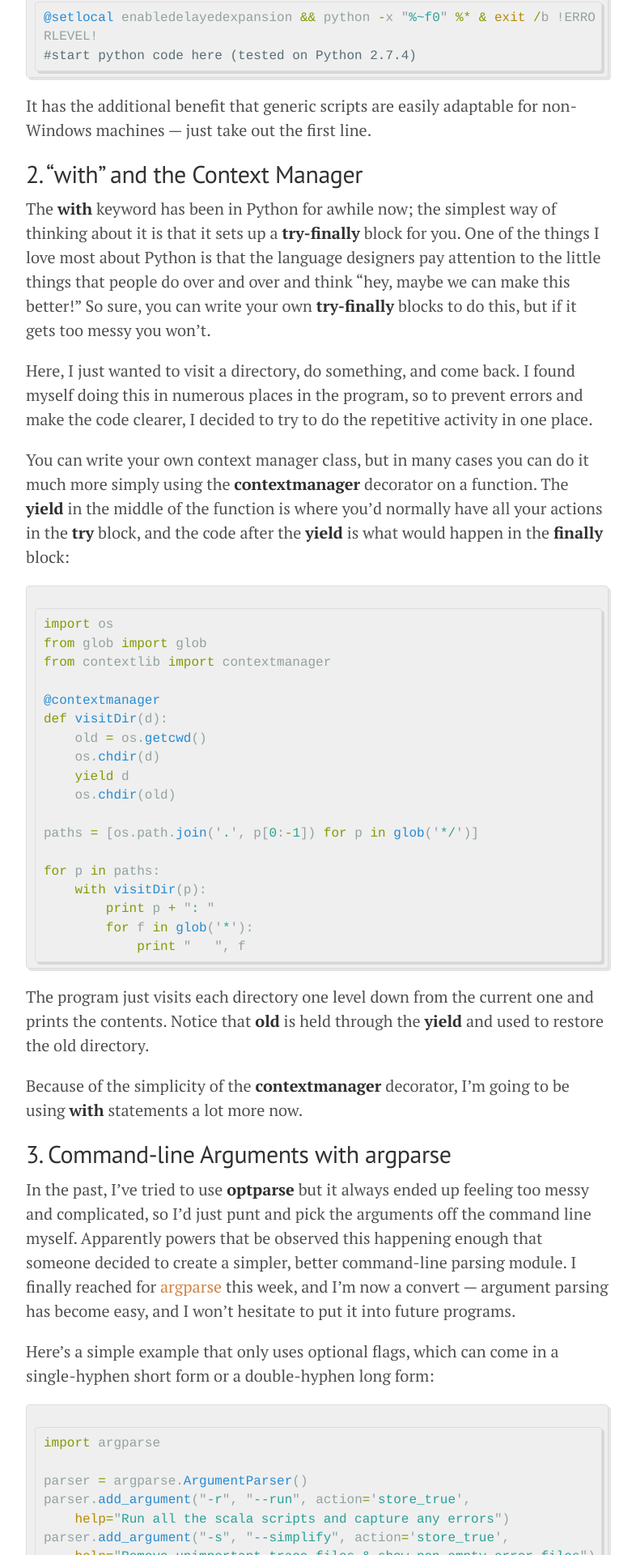
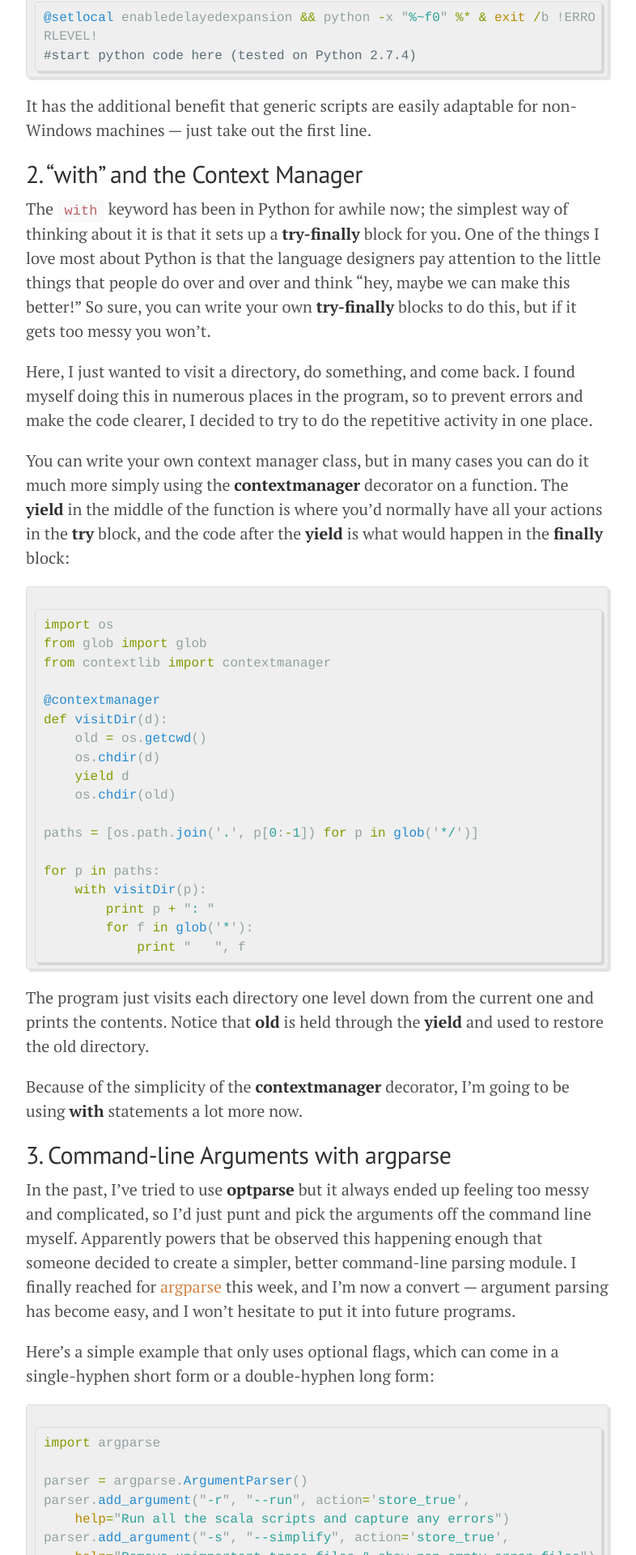
Before and after one commit to djaus2/BruceEckel.github.io, a Jekyll site: the page built from _posts/2014-12-05-a-heaping-helping-of-python-goodness.md, in a window 1280 px wide. Shown: the part 696-2616 px from the top of the page at 81% size, without its empty margins (248-1034 px from the left). Built offline with Jekyll 4.4.1, drawn with Linux system fonts in a browser that asks for light colours; Markdown is read by kramdown in place of the engine named in the settings; comment, search, counter and statistics services are not loaded.

Commit message:
Try code font

```diff
--- a/_posts/2014-12-05-a-heaping-helping-of-python-goodness.md
+++ b/_posts/2014-12-05-a-heaping-helping-of-python-goodness.md
@@ -19,7 +19,7 @@ It has the additional benefit that generic scripts are easily adaptable for non-
 
 ## 2. "with" and the Context Manager ##
 
-The **with** keyword has been in Python for awhile now; the simplest way of thinking about it is that it sets up a **try-finally** block for you. One of the things I love most about Python is that the language designers pay attention to the little things that people do over and over and think "hey, maybe we can make this better!" So sure, you can write your own **try-finally** blocks to do this, but if it gets too messy you won't.
+The `with` keyword has been in Python for awhile now; the simplest way of thinking about it is that it sets up a **try-finally** block for you. One of the things I love most about Python is that the language designers pay attention to the little things that people do over and over and think "hey, maybe we can make this better!" So sure, you can write your own **try-finally** blocks to do this, but if it gets too messy you won't.
 
 Here, I just wanted to visit a directory, do something, and come back. I found myself doing this in numerous places in the program, so to prevent errors and make the code clearer, I decided to try to do the repetitive activity in one place.
 
```
